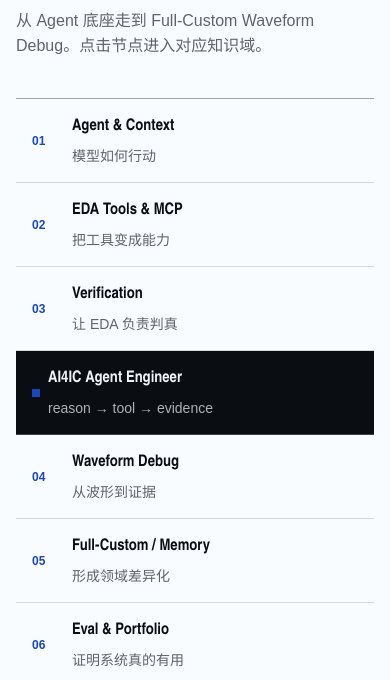
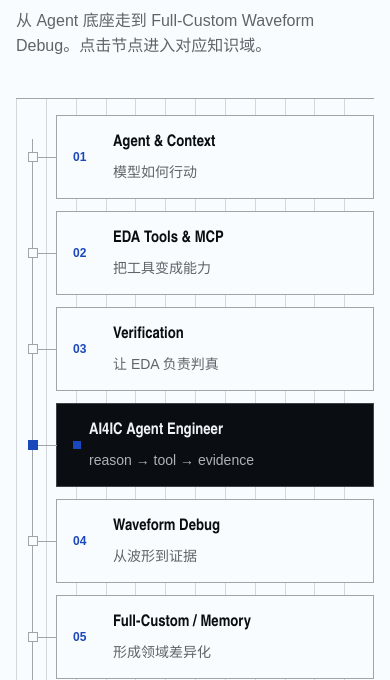
Before and after one commit to ChenWellesCxy/ChenWellesCxy.github.io, a plain HTML site: page ai4ic/index.html in a window 390 px wide. Shown: the part 164-844 px from the top of the page. Drawn offline with Linux system fonts and the light colour scheme.

Commit message:
show knowledge graph relationships on mobile

```diff
--- a/ai4ic/styles.css
+++ b/ai4ic/styles.css
@@ -105,10 +105,25 @@ main {
 .knowledge-map {
   position: relative;
   isolation: isolate;
+  display: grid;
+  gap: var(--space-sm);
   min-height: 0;
   margin-block-start: var(--space-xl);
+  padding-block: var(--space-md);
+  padding-inline-start: var(--space-xl);
   border-block: var(--rule-thin) solid var(--color-rule-strong);
   background: var(--color-paper);
+}
+
+.knowledge-map::before {
+  content: "";
+  position: absolute;
+  inset-block: var(--space-xl);
+  inset-inline-start: var(--space-md);
+  z-index: 0;
+  width: var(--rule-thin);
+  background: var(--color-rule-strong);
+  pointer-events: none;
 }
 
 .map-rails {
@@ -131,6 +146,7 @@ main {
 
 .map-node {
   position: relative;
+  z-index: 1;
   display: grid;
   grid-template-columns: 2.5rem minmax(0, 1fr);
   grid-template-areas:
@@ -139,23 +155,41 @@ main {
   align-items: center;
   min-height: 5.25rem;
   padding: var(--space-sm) var(--space-md);
-  border-block-end: var(--rule-thin) solid var(--color-rule);
+  border: var(--rule-thin) solid var(--color-rule-strong);
   background: var(--color-paper);
   text-decoration: none;
   transition: transform var(--dur-short) var(--ease-out);
 }
 
+.map-node::before {
+  content: "";
+  position: absolute;
+  inset-block-start: 50%;
+  inset-inline-start: calc(0rem - var(--space-lg));
+  width: var(--space-lg);
+  height: var(--rule-thin);
+  background: var(--color-rule-strong);
+  pointer-events: none;
+}
+
 .map-node::after {
   content: "";
   position: absolute;
-  inset-block: 0;
-  inset-inline-start: 0;
-  width: var(--rule-bold);
-  background: transparent;
+  inset-block-start: 50%;
+  inset-inline-start: calc(0rem - var(--space-lg));
+  width: var(--space-xs);
+  height: var(--space-xs);
+  border: var(--rule-thin) solid var(--color-rule-strong);
+  background: var(--color-paper);
+  transform: translate(-50%, -50%);
+  pointer-events: none;
 }
 
 .map-node:focus-visible::after,
-.map-node:hover::after { background: var(--color-accent); }
+.map-node:hover::after {
+  border-color: var(--color-accent);
+  background: var(--color-accent);
+}
 
 .map-node:focus-visible {
   outline: var(--rule-bold) solid var(--color-focus);
@@ -196,6 +230,11 @@ main {
   color: var(--color-plate-ink);
   background: var(--color-plate);
   border-color: var(--color-plate-rule);
+}
+
+.node-core::after {
+  border-color: var(--color-accent);
+  background: var(--color-accent);
 }
 
 .node-core .core-mark {
@@ -565,9 +604,16 @@ main {
   }
 
   .knowledge-map {
+    display: block;
     min-height: 30rem;
     margin-block-start: var(--space-lg);
+    padding-block: 0;
+    padding-inline-start: 0;
   }
+
+  .knowledge-map::before,
+  .map-node::before,
+  .map-node::after { display: none; }
 
   .map-edges {
     position: absolute;
```
